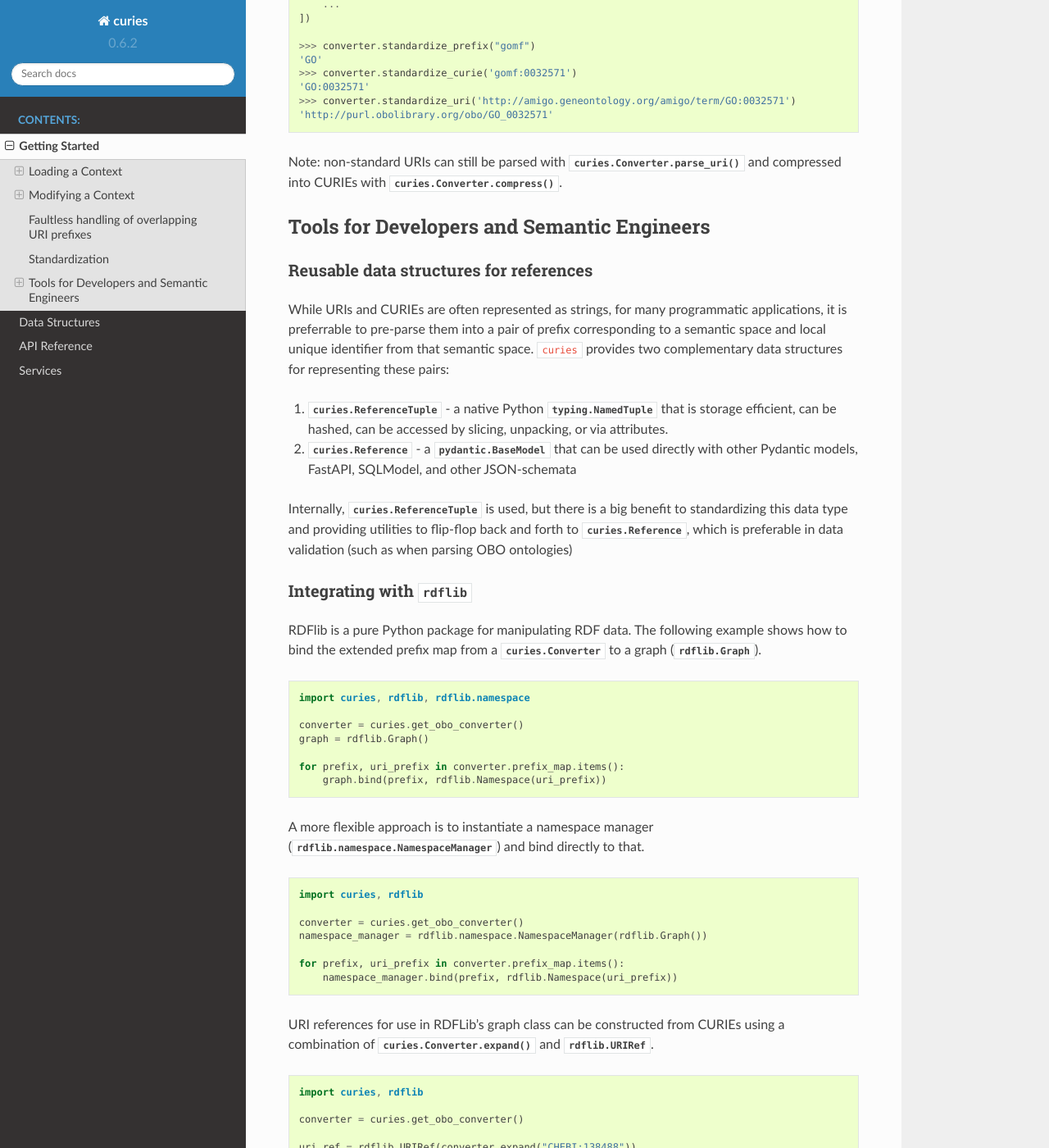
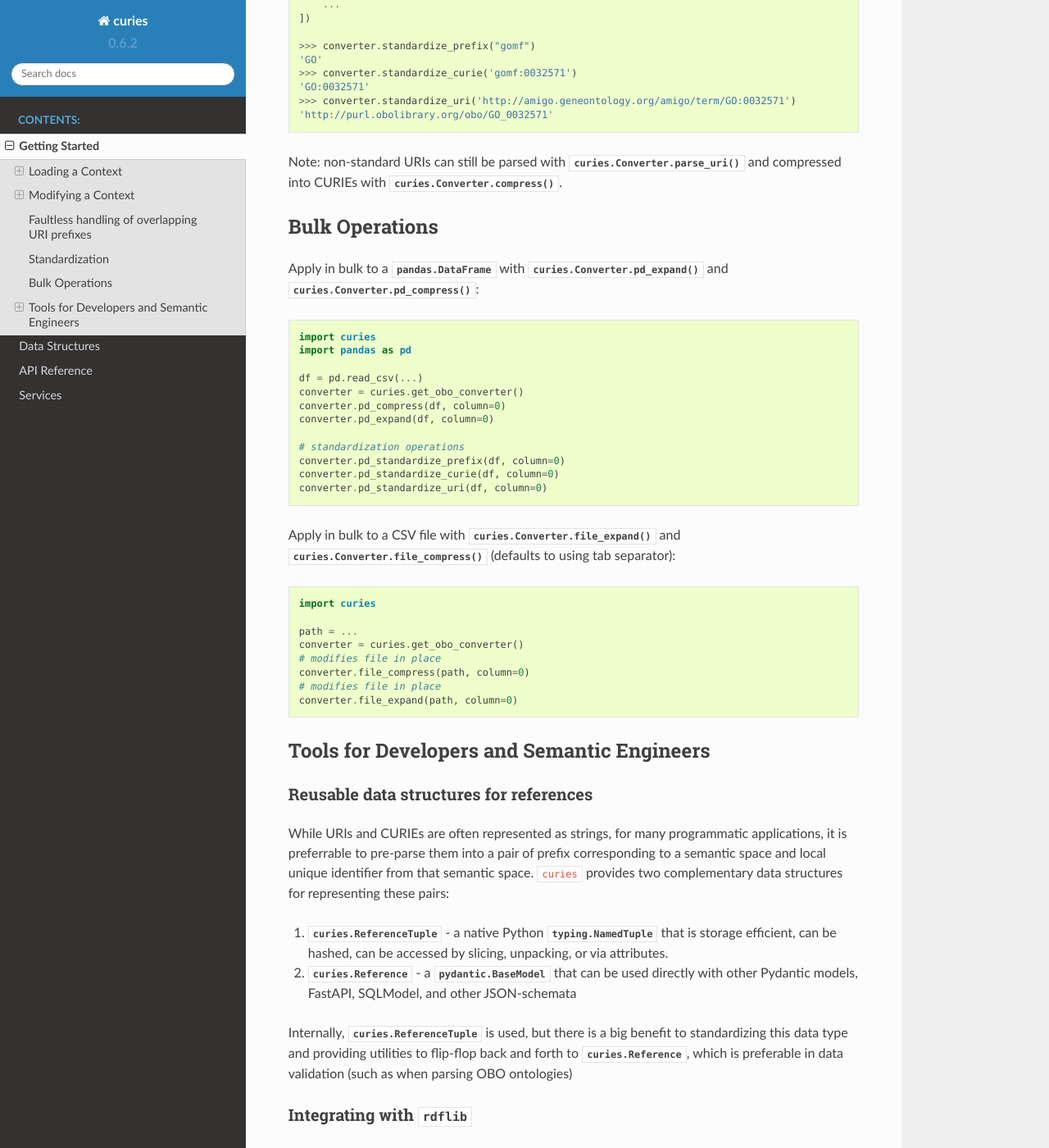
Before and after one commit to biopragmatics/curies, a Sphinx documentation site: the page built from docs/source/tutorial.rst, in a window 1280 px wide and 1400 px high, scrolled down 7099 px. Shown: the whole window at 82% size. Built offline with Sphinx 7.4.7 and the Read the Docs theme 2.0.0, drawn with Linux system fonts in a browser that asks for light colours.

Commit message:
Update docs

```diff
--- a/docs/source/tutorial.rst
+++ b/docs/source/tutorial.rst
@@ -366,6 +366,40 @@ functions, is upgraded to the preferred prefix, ``GO``.
 Note: non-standard URIs can still be parsed with :meth:`curies.Converter.parse_uri` and compressed
 into CURIEs with :meth:`curies.Converter.compress`.
 
+Bulk Operations
+---------------
+Apply in bulk to a :class:`pandas.DataFrame` with :meth:`curies.Converter.pd_expand` and
+:meth:`curies.Converter.pd_compress`:
+
+.. code-block:: python
+
+    import curies
+    import pandas as pd
+
+    df = pd.read_csv(...)
+    converter = curies.get_obo_converter()
+    converter.pd_compress(df, column=0)
+    converter.pd_expand(df, column=0)
+
+    # standardization operations
+    converter.pd_standardize_prefix(df, column=0)
+    converter.pd_standardize_curie(df, column=0)
+    converter.pd_standardize_uri(df, column=0)
+
+Apply in bulk to a CSV file with :meth:`curies.Converter.file_expand` and
+:meth:`curies.Converter.file_compress` (defaults to using tab separator):
+
+.. code-block:: python
+
+    import curies
+
+    path = ...
+    converter = curies.get_obo_converter()
+    # modifies file in place
+    converter.file_compress(path, column=0)
+    # modifies file in place
+    converter.file_expand(path, column=0)
+
 Tools for Developers and Semantic Engineers
 -------------------------------------------
 Reusable data structures for references
```
Also changed, not shown: README.md (+0 -35 lines).
